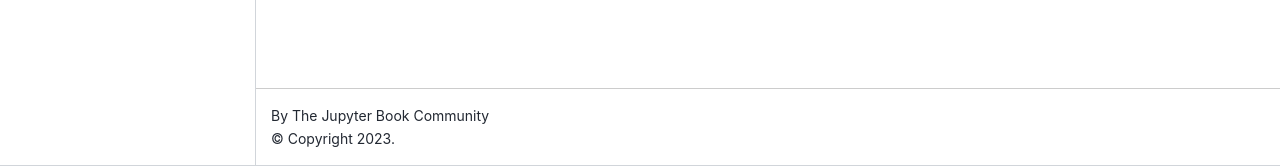
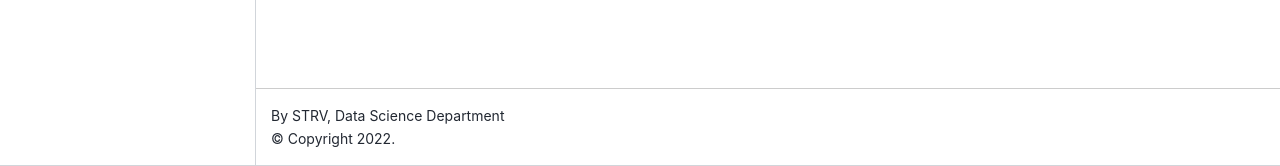
Before and after one commit to strvcom/ds-academy, a Jupyter Book: the page built from intro.md, in a window 1280 px wide. Shown: the part 734-900 px from the top of the page. Built offline with Jupyter Book 1.0.4 settings and Sphinx 7.4.7 and the Sphinx Book theme 1.1.4, drawn with Linux system fonts in a browser that asks for light colours; pages that are not in the unit, such as notebooks, are missing from menus.

Commit message:
feat: update configuration of handbook

```diff
--- a/_config.yml
+++ b/_config.yml
@@ -1,9 +1,10 @@
 # Book settings
 # Learn more at https://jupyterbook.org/customize/config.html
 
-title: My sample book
-author: The Jupyter Book Community
+title: Data Science Academy
+author: STRV, Data Science Department
 logo: static/images/logo.png
+copyright: "2022"
 # Patterns to skip when building the book. Can be glob-style (e.g. "*skip.ipynb")
 exclude_patterns: [ _build, Thumbs.db, .DS_Store, environment.yml, README.md, LICENSE ]
 
@@ -23,12 +24,13 @@
 
 # Information about where the book exists on the web
 repository:
-  url: https://github.com/executablebooks/jupyter-book  # Online location of your book
-  path_to_book: docs  # Optional path to your book, relative to the repository root
-  branch: master  # Which branch of the repository should be used when creating links (optional)
+  url: https://github.com/strvcom/ds-academy
+  branch: master
+  path_to_book: ""
 
 # Add GitHub buttons to your book
 # See https://jupyterbook.org/customize/config.html#add-a-link-to-your-repository
 html:
   use_issues_button: true
   use_repository_button: true
+  baseurl: https://strvcom.github.io/ds-academy/intro.html
```
